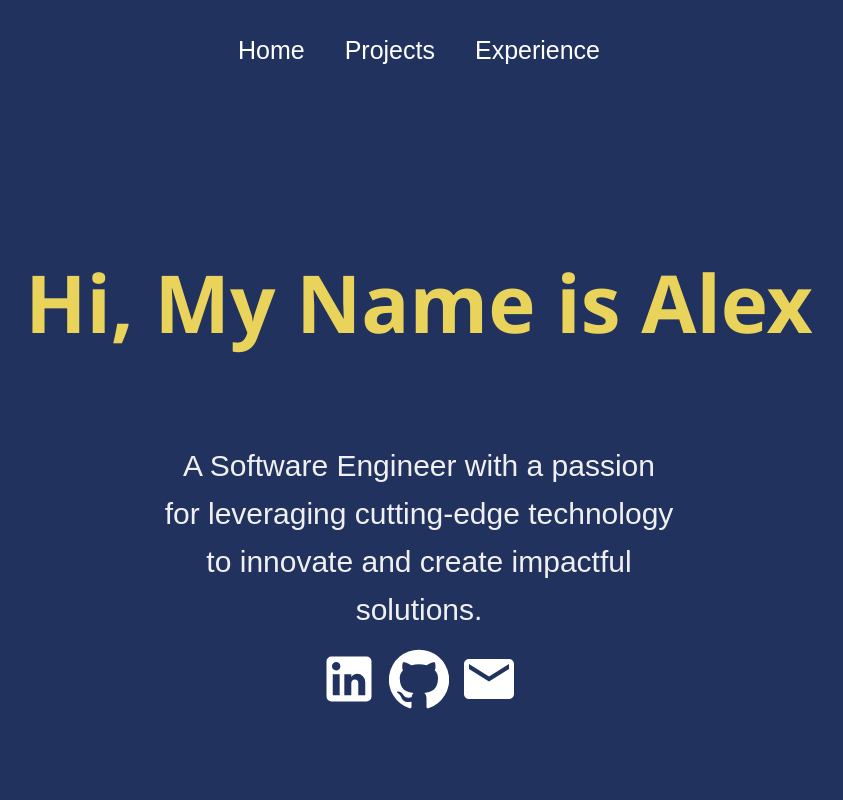
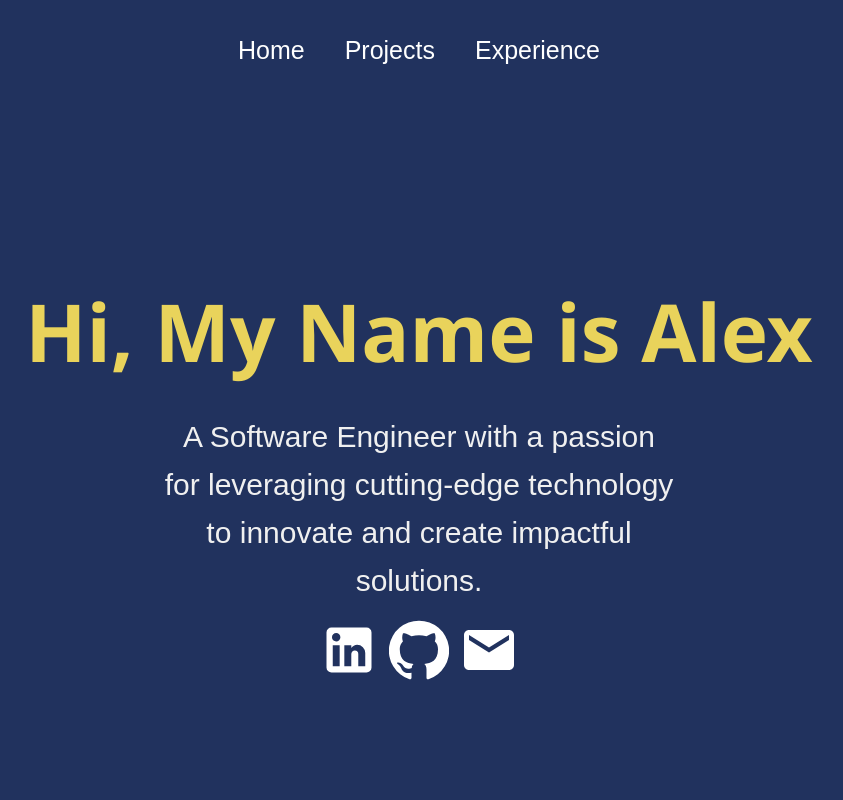
Before and after one commit to alextitov19/personal-website, a React (Create React App) app: page / in a window 1280 px wide. Shown: the top 800 px of the page, without its empty margins (221-1064 px from the left). Built offline with nearby package versions, Linux system fonts and the light colour scheme.

Commit message:
Update Home.css

```diff
--- a/src/styles/Home.css
+++ b/src/styles/Home.css
@@ -21,6 +21,7 @@
   font-family: "Segoe UI", Tahoma, Geneva, Verdana, sans-serif;
   font-size: 80px;
   color: #e9d35b;
+  height: 70px;
 }
 
 .about .prompt {
```
